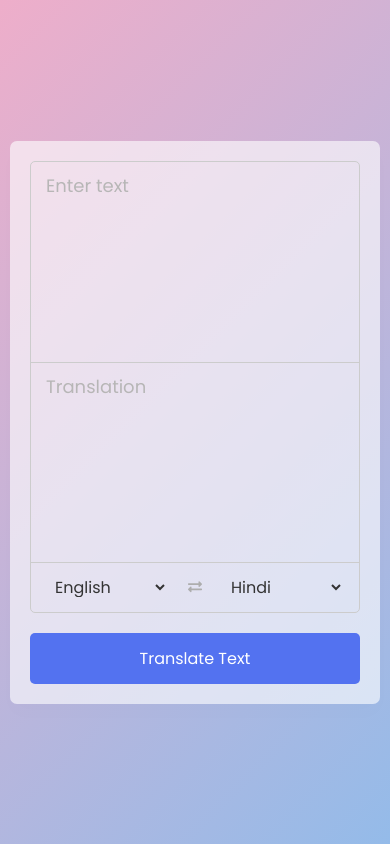
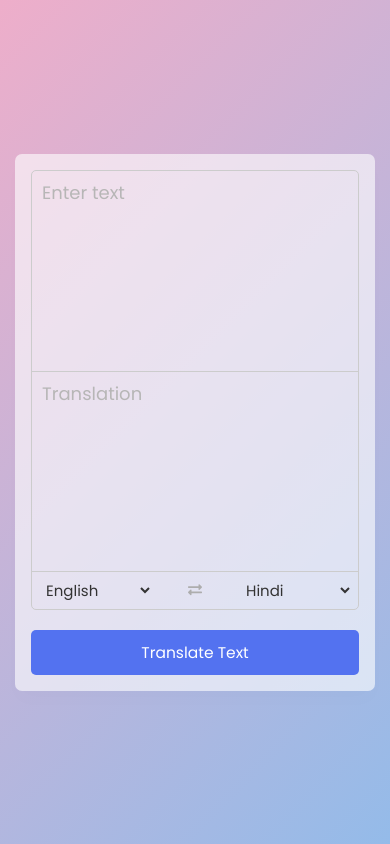
Before and after one commit to Swapnil-source-code/Language-Translator-App, a plain HTML site: page index.html in a window 390 px wide. Drawn offline with Linux system fonts and the light colour scheme.

Commit message:
Add media query for small screen devices

```diff
--- a/css/style.css
+++ b/css/style.css
@@ -131,8 +131,11 @@ body{
 }
 
 @media (max-width: 660px){
+  body{
+    padding: 10px 15px;
+  }
   .container{
-    padding: 20px;
+    padding: 16px;
   }
   .wrapper .text-input{
     flex-direction: column;
@@ -143,16 +146,21 @@ body{
   }
   .text-input textarea{
     height: 200px;
+    padding: 8px 10px;
+  }
+  .controls {
+    list-style: none;
+    padding: 7px 5px;
   }
   .controls .row .icons{
     display: none;
   }
   .container button{
-    padding: 13px;
-    font-size: 16px;
+    padding: 11px;
+    font-size: 15.5px;
   }
   .controls .row select{
-    font-size: 16px;
+    font-size: 15px;
   }
   .controls .exchange{
     font-size: 14px;
```
